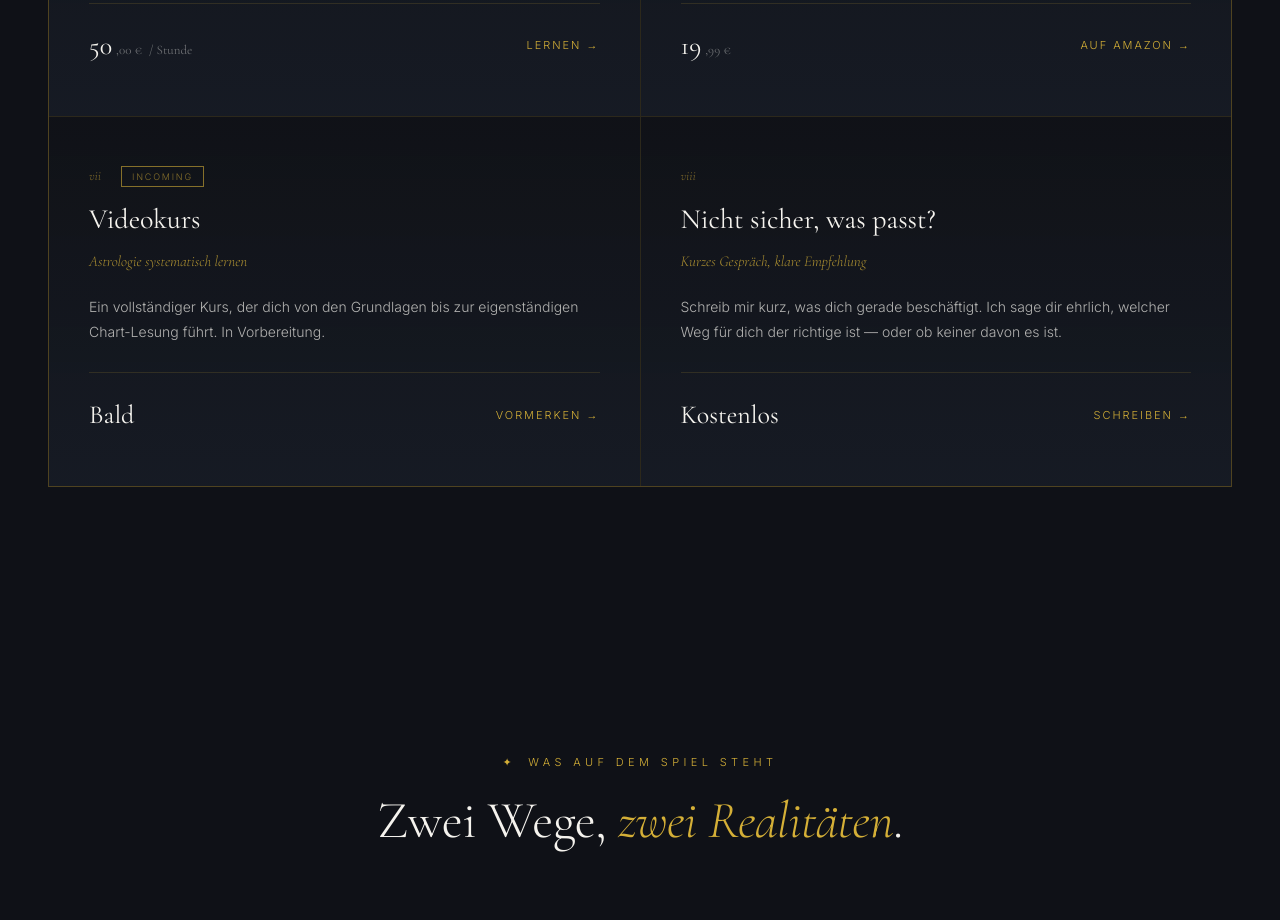
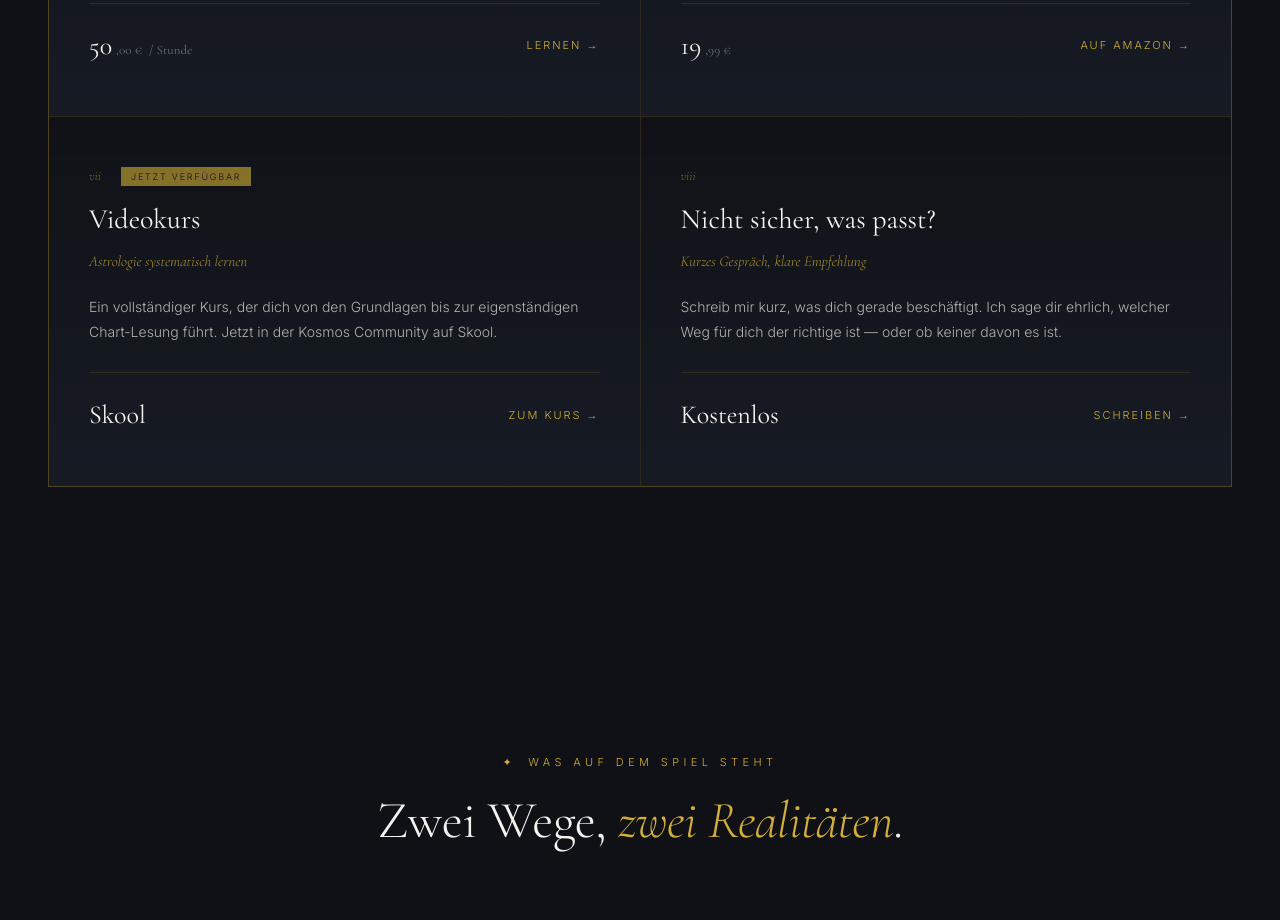
Before and after one commit to Jonathanhoerner1/astro-website, a plain HTML site: page index.html in a window 1280 px wide. Shown: the part 5930-6850 px from the top of the page. Drawn offline with nearby package versions, Linux system fonts and the light colour scheme.

Commit message:
Videokurs jetzt verfügbar: Karte führt zur Skool-Community
Co-Authored-By: Claude Opus 5.5 <noreply@anthropic.com>

```diff
--- a/index.html
+++ b/index.html
@@ -687,6 +687,12 @@
     font-family: var(--sans); font-style: normal; font-size: 9px;
     letter-spacing: 0.2em;
   }
+  .product.verfuegbar .product-num::after {
+    content: 'JETZT VERFÜGBAR'; margin-left: 20px; padding: 4px 10px;
+    background: var(--gold); color: var(--black);
+    font-family: var(--sans); font-style: normal; font-size: 9px;
+    letter-spacing: 0.2em;
+  }
   .product.coming-soon { opacity: 0.6; }
   .product.coming-soon .product-num::after {
     content: 'INCOMING'; margin-left: 20px; padding: 4px 10px;
@@ -1534,14 +1540,14 @@
       </div>
     </div>
 
-    <div class="product coming-soon">
+    <div class="product verfuegbar">
       <div class="product-num">vii</div>
       <h3 class="product-title">Videokurs</h3>
       <p class="product-tagline">Astrologie systematisch lernen</p>
-      <p class="product-desc">Ein vollständiger Kurs, der dich von den Grundlagen bis zur eigenständigen Chart-Lesung führt. In Vorbereitung.</p>
+      <p class="product-desc">Ein vollständiger Kurs, der dich von den Grundlagen bis zur eigenständigen Chart-Lesung führt. Jetzt in der Kosmos Community auf Skool.</p>
       <div class="product-footer">
-        <div class="product-price">Bald<small></small></div>
-        <a href="#kontaktformular" class="product-link" data-anliegen="Videokurs vormerken">Vormerken →</a>
+        <div class="product-price">Skool<small></small></div>
+        <a href="https://www.skool.com/astro-johnny-kosmos-community-6060/about" target="_blank" rel="noopener" class="product-link">Zum Kurs →</a>
       </div>
     </div>
 
@@ -1633,7 +1639,6 @@
           <option value="Astroanalyse, software-gestützt">Astroanalyse, software-gestützt</option>
           <option value="Astroanalyse Premium">Astroanalyse Premium</option>
           <option value="Einzelunterricht">Einzelunterricht</option>
-          <option value="Videokurs vormerken">Videokurs vormerken</option>
           <option value="Ich weiß noch nicht, was passt" selected>Ich weiß noch nicht, was passt</option>
         </select>
       </div>
```
